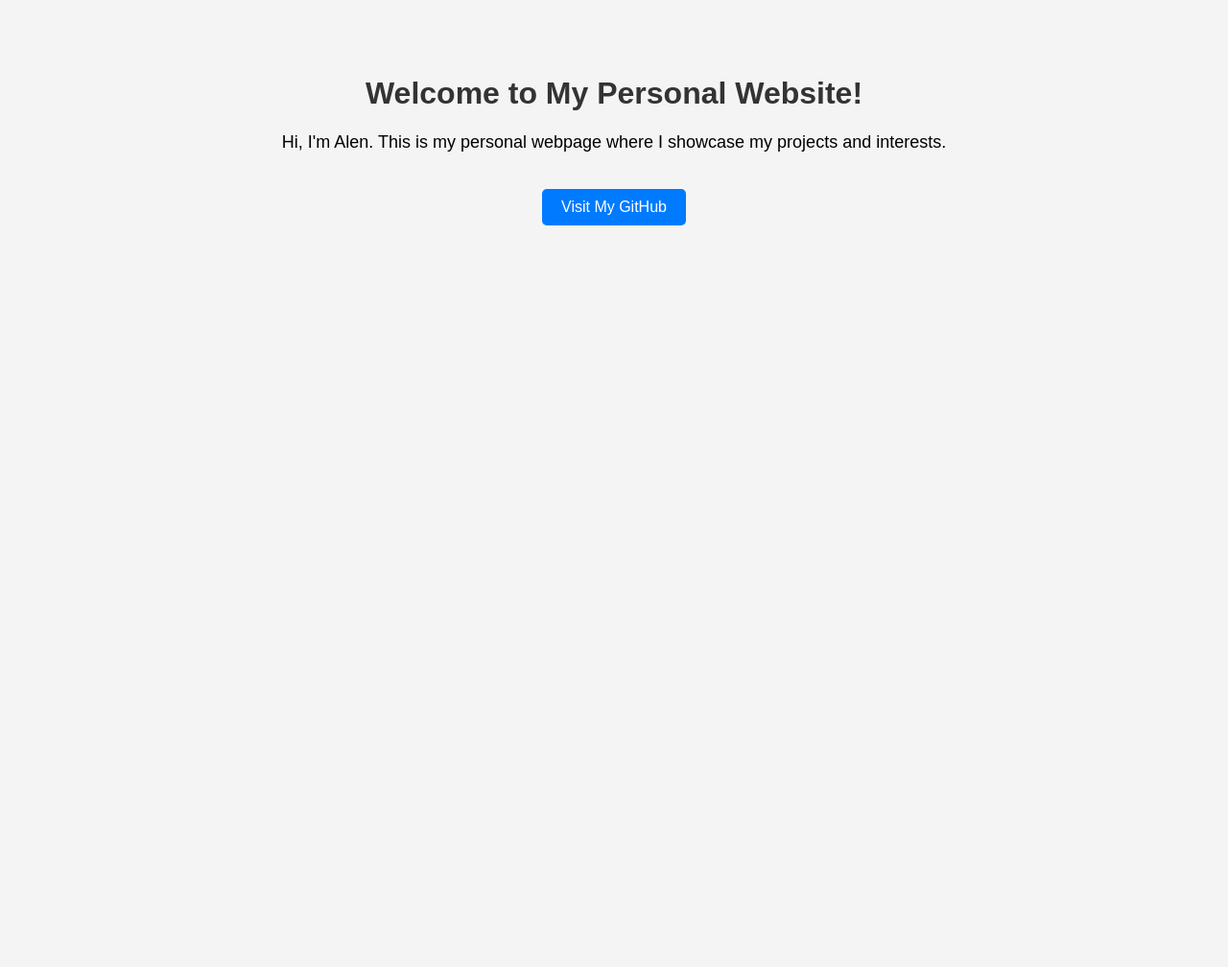
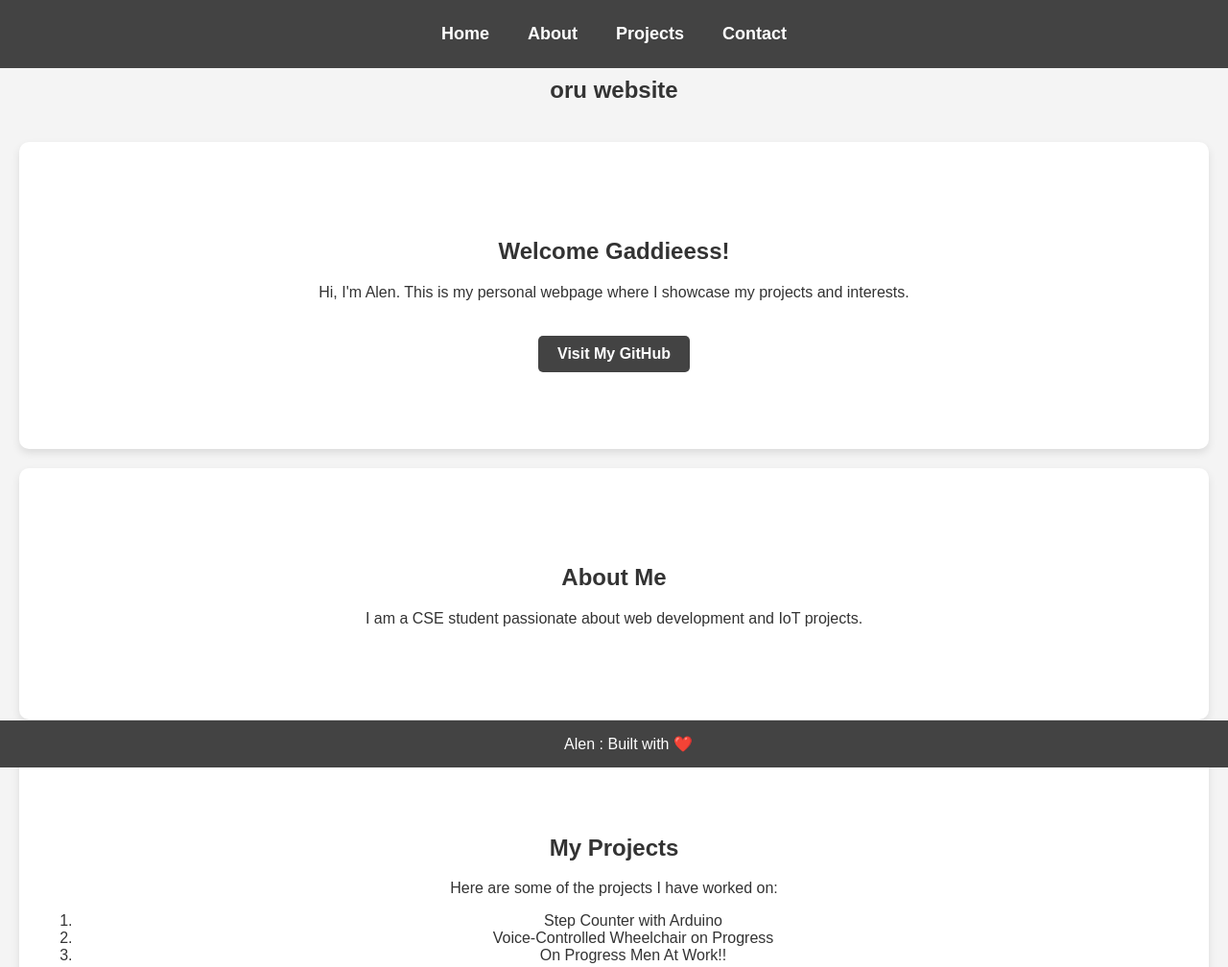
Before and after one commit to Alentj/alentj.github.io, a plain HTML site: page index.html in a window 1280 px wide. Shown: the top 1008 px of the page at 96% size. Before the commit the page ends 800 px from the top, so only its background shows below. Drawn offline with Linux system fonts and the light colour scheme.

Commit message:
Update index.html still learning

```diff
--- a/index.html
+++ b/index.html
@@ -5,38 +5,143 @@
     <meta name="viewport" content="width=device-width, initial-scale=1.0">
     <title>Alen's Website</title>
     <style>
+        /* General Styling */
         body {
             font-family: Arial, sans-serif;
+            margin: 0;
+            padding: 0;
+            background-color: #f4f4f4; /* Light Background */
+            color: #333; /* Dark Text */
             text-align: center;
-            background-color: #f4f4f4;
-            padding: 50px;
+            scroll-behavior: smooth;
         }
-        h1 {
-            color: #333;
+
+        /* Navbar Styling */
+        nav {
+            background-color: #434343;
+            padding: 15px 0;
+            position: fixed;
+            width: 100%;
+            top: 0;
+            left: 0;
+            display: flex;
+            justify-content: center;
         }
-        p {
+        nav a {
+            color: white;
+            text-decoration: none;
+            padding: 10px 20px;
             font-size: 18px;
+            font-weight: bold;
         }
-        a {
+       nav a:hover {
+    background-color: white; /* Turns black */
+    color: black; /* Text stays white */
+    border-radius: 5px;
+}
+        /* Header */
+        header {
+            padding: 80px 20px 20px;
+            font-size: 24px;
+            font-weight: bold;
+        }
+
+        /* Section Styling */
+        section {
+            padding: 80px 20px;
+            background-color: white;
+            margin: 20px;
+            border-radius: 10px;
+            box-shadow: 0 4px 8px rgba(0, 0, 0, 0.1);
+        }
+        .content {
+            padding: 40px;
+        }
+
+        /* Footer Styling */
+        footer {
+            background-color:  #434343;
+            color: white;
+            padding: 15px;
+            position: fixed;
+            width: 100%;
+            bottom: 0;
+        }
+
+        /* Buttons */
+        .btn {
             display: inline-block;
             margin-top: 20px;
             padding: 10px 20px;
             text-decoration: none;
-            background-color: #007bff;
-            color: #fff;
+            background-color:  #434343;
+            color: white;
             border-radius: 5px;
+            font-weight: bold;
         }
-        a:hover {
+        .btn:hover {
             background-color: #0056b3;
         }
     </style>
 </head>
 <body>
 
-    <h1>Welcome to My Personal Website!</h1>
-    <p>Hi, I'm Alen. This is my personal webpage where I showcase my projects and interests.</p>
+    <!-- Navbar -->
+    <nav>
+        <a href="#home">Home</a>
+        <a href="#about">About</a>
+        <a href="#projects">Projects</a>
+        <a href="#contact">Contact</a>
+    </nav>
 
-    <a href="https://github.com/alentj" target="_blank">Visit My GitHub</a>
+    <!-- Header Section -->
+    <header id="home">
+       oru website
+    </header>
+
+    <!-- Home Section -->
+    <section>
+        <h1>Welcome Gaddieess!</h1>
+        <p>Hi, I'm Alen. This is my personal webpage where I showcase my projects and interests.</p>
+        <a href="https://github.com/alentj" target="_blank" class="btn">Visit My GitHub</a>
+    </section>
+
+    <!-- About Section -->
+    <section id="about">
+        <h2>About Me</h2>
+        <p>I am a CSE student passionate about web development and IoT projects.</p>
+    </section>
+
+    <!-- Projects Section -->
+    <section id="projects">
+        <h2>My Projects</h2>
+        <p>Here are some of the projects I have worked on:</p>
+        <ol>
+            <li>Step Counter with Arduino</li>
+            <li> Voice-Controlled Wheelchair on Progress</li>
+            <li> On Progress  Men At Work!!</li>
+        </ol>
+    </section>
+
+    <!-- Contact Section -->
+    <section id="contact">
+        <h2>Contact Me</h2>
+        <ul>
+    <p> GitHub:<a href="https://github.com/alentj" target="_blank">GitHub Profile</a></p>
+    <p>Instagram :<a href="https://www.instagram.com/alen.tj_/" target="_blank">Alentj</a></p>
+     <p> Mobile:<a href="+91 7012752364" target="_blank">+91 7012752364</a></p>
+   <p>Email: <a href="mailto:mail2alentj@gmail.com">mail2alentj@gmail.com</a></p>
+</section>
+
+</ul>
+
+        <p>Email: mail2alentj@gmail.com</p>
+    </section>
+
+    <!-- Footer -->
+    <footer>
+         Alen : Built with ❤️
+    </footer>
 
 </body>
 </html>
```
